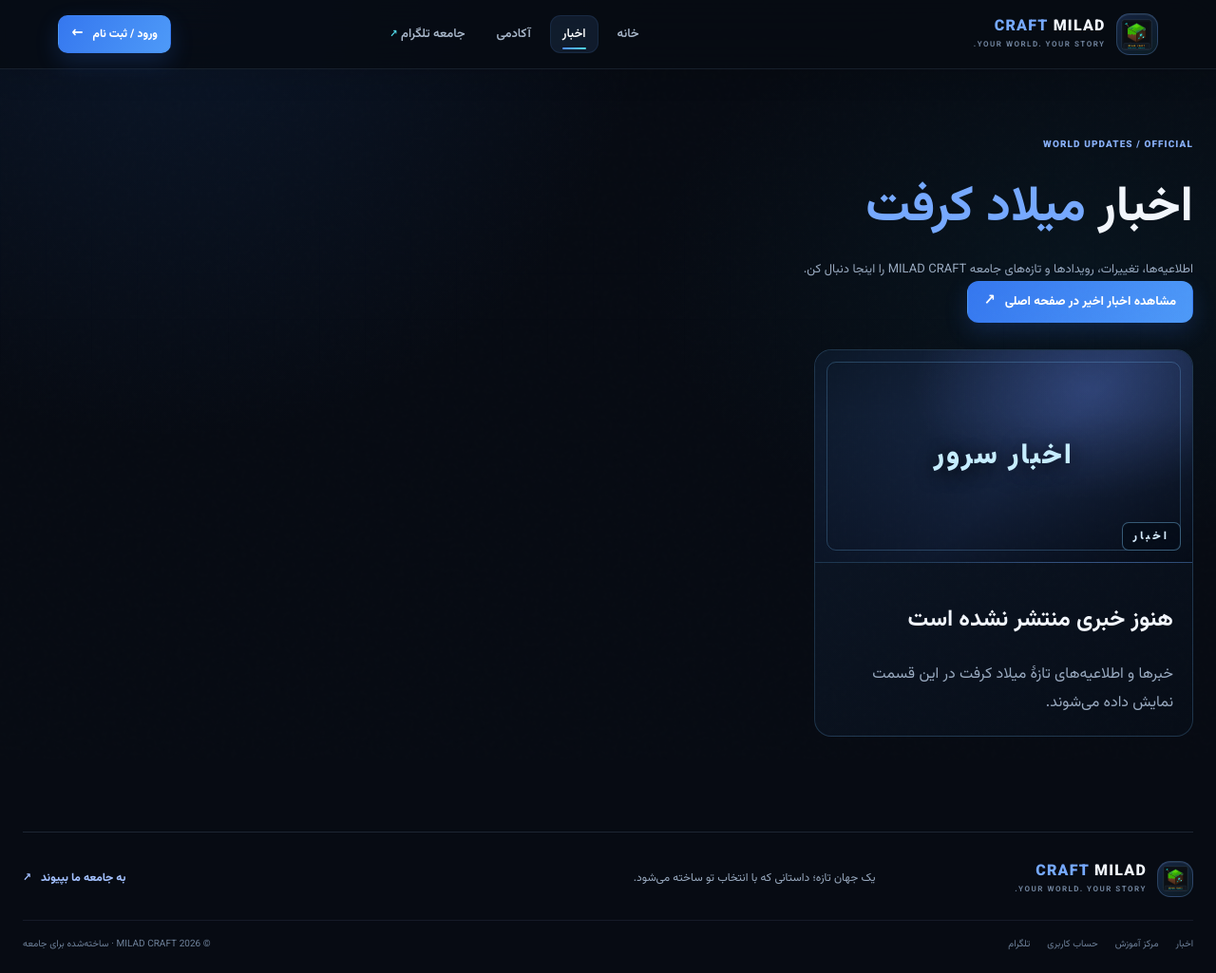
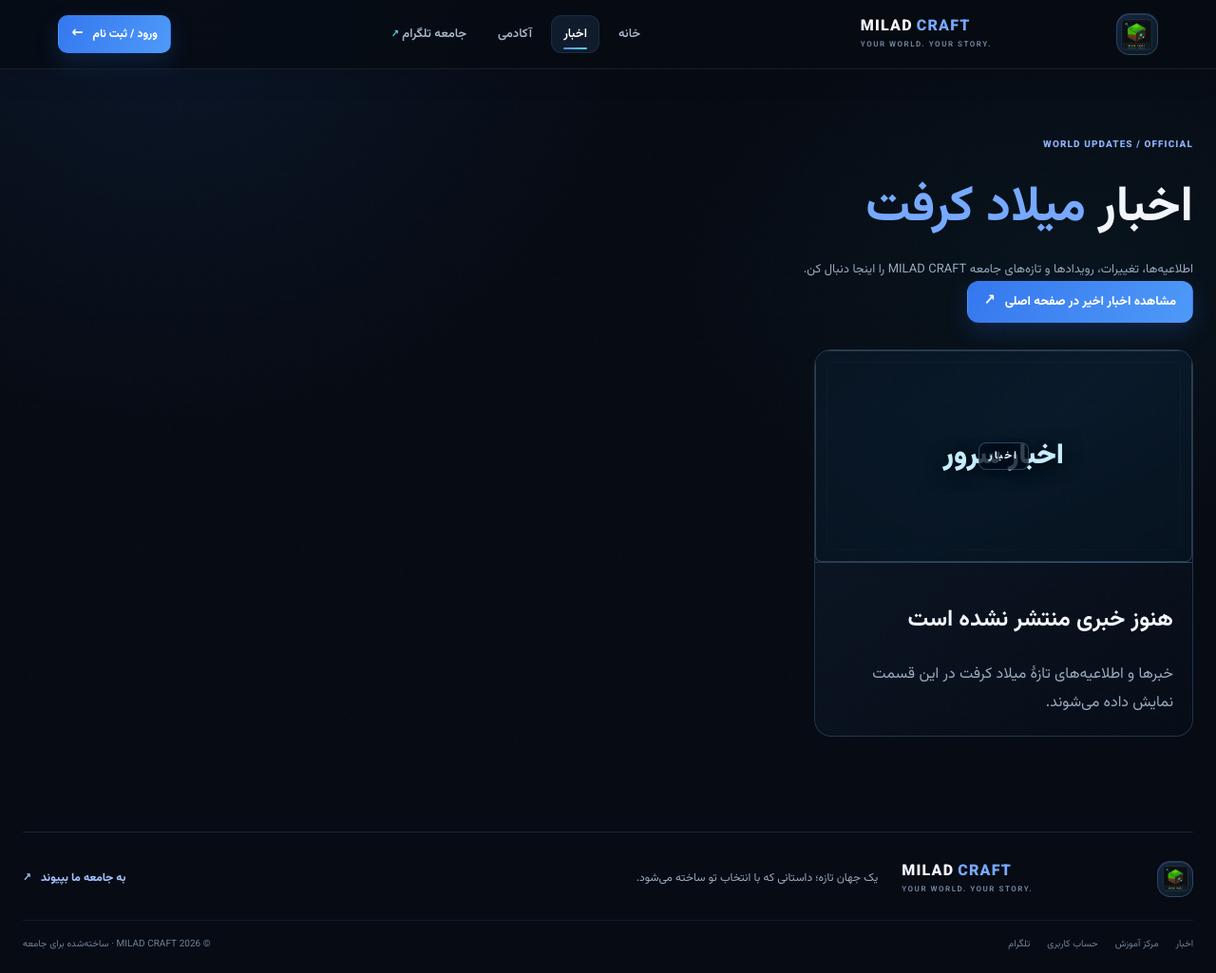
Before and after one commit to Railway206040/Miladcraft-website, a Flask app: page /news in a window 1280 px wide. Shown: the whole page at 95% size. Run offline with Flask 3, Linux system fonts and the light colour scheme; data comes from the database, SQL or seed files in the repository; data that the repository does not hold is empty.

Commit message:
Fix brand order and unify news covers
* Fix MILAD CRAFT word order in header and footer

* Remove empty MC badges from homepage

* Match news default cover to homepage design

* Remove empty MC mark from account showcase

* Remove empty MC mark from account showcase

* Unify homepage and news covers and fix brand word order

```diff
--- a/static/style.css
+++ b/static/style.css
@@ -518,3 +518,16 @@
 @media(max-width:380px){.brand-mark-wrap{flex-basis:32px!important;width:32px!important;height:32px!important}.brand-mark{width:26px!important;height:26px!important}.brand-name{font-size:11px!important}.brand-name small{font-size:6px!important}.login-showcase,.register-showcase{min-height:265px!important}.login-showcase-copy,.register-showcase-copy{right:13px!important;left:13px!important;bottom:14px!important}.login-showcase-copy h2,.register-showcase-copy h2{font-size:25px!important}}
 
 @media(max-width:760px){.login-showcase-stats,.register-world-stats{display:none!important}.login-showcase-copy .eyebrow,.register-showcase-copy .eyebrow{display:block;font-size:9px;line-height:1.7;margin-bottom:5px}.login-showcase-copy h2,.register-showcase-copy h2{margin:5px 0!important}.login-showcase-copy p,.register-showcase-copy p{max-width:100%;overflow-wrap:anywhere}.login-showcase-top .register-status,.register-showcase-top .register-status{max-width:75%;font-size:8px;line-height:1.6;overflow-wrap:anywhere}}
+
+/* Final brand order and shared homepage/news cover treatment */
+.brand-name{display:flex!important;flex-direction:row!important;direction:ltr!important;align-items:baseline;white-space:nowrap;column-gap:4px}
+.brand-name>span{display:inline!important;direction:ltr!important}
+.brand-name small{direction:ltr!important;text-align:left}
+.brand-mark-wrap{direction:ltr}
+.mc-art-badge,.register-mark{display:none!important}
+.mc-academy-image-label b{display:none!important}
+.article-grid .article-cover.mc-news-image{display:flex;width:100%;aspect-ratio:16/9;height:auto;min-height:0;overflow:hidden;position:relative;border-radius:0}
+.article-grid .article-cover.mc-news-image>img{position:absolute;inset:0;width:100%;height:100%;object-fit:cover}
+.article-grid .article-cover.mc-news-image .mc-cover-brand{position:relative;inset:auto;z-index:2;display:grid;place-items:center;width:100%;height:100%;padding:18px;text-align:center;color:#c6edff;font-size:clamp(18px,3vw,30px);font-weight:900;line-height:1.5}
+.article-grid .article-cover.mc-news-image>span:not(.mc-cover-brand){position:absolute;right:12px;bottom:12px;z-index:3;inset:auto;display:block;padding:5px 10px;border:1px solid rgba(117,195,255,.32);border-radius:8px;background:rgba(7,15,28,.76);color:#dceeff;font-size:11px;line-height:1.6}
+@media(max-width:760px){.brand-name{font-size:clamp(12px,3.2vw,15px)!important}.brand-name small{flex-basis:100%;white-space:normal}.article-grid .article-cover.mc-news-image .mc-cover-brand{font-size:clamp(18px,5vw,25px)}}
--- a/templates/account_login.html
+++ b/templates/account_login.html
@@ -7,7 +7,7 @@
     <aside class="login-showcase">
       <img class="login-world-image" src="{{ site_images.get('hero_image') or url_for('static', filename='images/minecraft-world.svg') }}" alt="چشم‌انداز MILAD CRAFT" onerror="this.onerror=null;this.src='{{ url_for('static', filename='images/minecraft-world.svg') }}';">
       <div class="login-showcase-shade"></div>
-      <div class="login-showcase-top"><span class="register-mark">MC</span><span class="register-status"><i></i> MILAD CRAFT NETWORK</span></div>
+      <div class="login-showcase-top"><span class="register-status"><i></i> MILAD CRAFT NETWORK</span></div>
       <div class="login-showcase-copy"><span class="eyebrow">WELCOME BACK / PLAYER</span><h2>ماجراجویی‌ات<br><span>ادامه دارد.</span></h2><p>با حساب خودت برگرد؛ دنیای Minecraft و جامعه MILAD CRAFT منتظر توست.</p><div class="login-showcase-stats"><span><b>{{ server_version }}</b><small>نسخه سرور</small></span><span><b>ROLE PLAY</b><small>حالت بازی</small></span></div></div>
       <div class="login-floating-chip"><span class="register-chip-dot"></span><div><b>یک حساب، همه‌جا</b><small>پروفایل · اخبار · ابزار کارکنان</small></div></div>
     </aside>
--- a/templates/account_register.html
+++ b/templates/account_register.html
@@ -7,7 +7,7 @@
     <aside class="register-showcase">
       <img class="register-world-image" src="{{ site_images.get('hero_image') or url_for('static', filename='images/minecraft-world.svg') }}" alt="دنیای MILAD CRAFT" onerror="this.onerror=null;this.src='{{ url_for('static', filename='images/minecraft-world.svg') }}';">
       <div class="register-showcase-shade"></div>
-      <div class="register-showcase-top"><span class="register-mark">MC</span><span class="register-status"><i></i> YOUR ADVENTURE STARTS HERE</span></div>
+      <div class="register-showcase-top"><span class="register-status"><i></i> YOUR ADVENTURE STARTS HERE</span></div>
       <div class="register-showcase-copy"><span class="eyebrow">MILAD CRAFT · ROLEPLAY</span><h2>دنیای تو.<br><span>داستان تو.</span></h2><p>حساب خودت را بساز و وارد جامعه MILAD CRAFT شو.</p><div class="register-world-stats"><span><b>1.21.11</b><small>نسخه پیشنهادی</small></span><span><b>ROLE PLAY</b><small>حالت اصلی سرور</small></span></div></div>
       <div class="register-floating-chip"><span class="register-chip-dot"></span><div><b>یک حساب، همه‌جا</b><small>پروفایل · اخبار · جامعه</small></div></div>
     </aside>
--- a/templates/base.html
+++ b/templates/base.html
@@ -17,7 +17,7 @@
   <header class="site-header">
     <a class="brand" href="{{ url_for('index') }}" aria-label="صفحه اصلی MILAD CRAFT">
       <span class="brand-mark-wrap"><img src="{{ site_images.get('site_logo') or url_for('static', filename='logo.svg') }}" alt="" class="brand-mark"></span>
-      <span class="brand-name">MILAD<span>CRAFT</span><small>YOUR WORLD. YOUR STORY.</small></span>
+      <span class="brand-name">MILAD<span> CRAFT</span><small>YOUR WORLD. YOUR STORY.</small></span>
     </a>
     <button class="mobile-nav-toggle" type="button" aria-label="باز کردن منو" aria-expanded="false" onclick="document.body.classList.toggle('nav-open');this.setAttribute('aria-expanded',document.body.classList.contains('nav-open'))"><span></span><span></span><span></span></button>
     <nav class="site-nav" aria-label="ناوبری اصلی">
@@ -40,7 +40,7 @@
   <main class="page-shell">{% block content %}{% endblock %}</main>
   <footer class="site-footer">
     <div class="footer-main">
-      <a class="brand brand-footer" href="{{ url_for('index') }}"><span class="brand-mark-wrap"><img src="{{ site_images.get('site_logo') or url_for('static', filename='logo.svg') }}" alt="" class="brand-mark"></span><span class="brand-name">MILAD<span>CRAFT</span><small>YOUR WORLD. YOUR STORY.</small></span></a>
+      <a class="brand brand-footer" href="{{ url_for('index') }}"><span class="brand-mark-wrap"><img src="{{ site_images.get('site_logo') or url_for('static', filename='logo.svg') }}" alt="" class="brand-mark"></span><span class="brand-name">MILAD<span> CRAFT</span><small>YOUR WORLD. YOUR STORY.</small></span></a>
       <p>یک جهان تازه؛ داستانی که با انتخاب تو ساخته می‌شود.</p>
       <a class="footer-server" href="{{ telegram_url }}" target="_blank" rel="noopener noreferrer">به جامعه ما بپیوند <span>↗</span></a>
     </div>
--- a/templates/index.html
+++ b/templates/index.html
@@ -16,7 +16,6 @@
   <div class="mc-hero-art">
     <img src="{{ site_images.get('hero_image') or url_for('static', filename='images/minecraft-world.svg') }}" alt="چشم‌انداز دنیای MILAD CRAFT" onerror="this.onerror=null;this.src='{{ url_for('static', filename='images/minecraft-world.svg') }}';">
     <div class="mc-art-gradient"></div>
-    <div class="mc-art-badge"><span class="mc-art-badge-icon">MC</span><span><b>MILAD CRAFT</b><small>YOUR WORLD. YOUR STORY.</small></span></div>
     <div class="mc-status-float"><span id="server-dot" class="mc-status-dot"></span><span><b id="server-state">در حال بررسی سرور…</b><small id="server-count">در حال دریافت وضعیت و تعداد بازیکنان</small></span></div>
     <span class="mc-art-corner">EST. ۱۴۰۳</span>
   </div>
@@ -69,7 +68,7 @@
 <section class="mc-academy-section mc-reveal" id="academy">
   <div class="mc-academy-visual">
     <img src="{{ site_images.get('gallery_image_2') or url_for('static', filename='images/minecraft-world.svg') }}" alt="آکادمی میلاد کرفت؛ فضای یادگیری Minecraft" loading="lazy" onerror="this.onerror=null;this.src='{{ url_for('static', filename='images/minecraft-world.svg') }}';">
-    <span class="mc-academy-image-label"><b>MC</b><span>LEARN · BUILD · PLAY</span></span>
+    <span class="mc-academy-image-label"><span>LEARN · BUILD · PLAY</span></span>
   </div>
   <div class="mc-academy-copy">
     <span class="mc-section-label">MILAD CRAFT ACADEMY</span>
--- a/templates/news.html
+++ b/templates/news.html
@@ -1,3 +1,3 @@
 {% extends "base.html" %}
 {% block title %}اخبار سرور | MILAD CRAFT{% endblock %}
-{% block content %}<section class="page-intro"><span class="eyebrow">WORLD UPDATES / OFFICIAL</span><h1>اخبار <span>میلاد کرفت</span></h1><p>اطلاعیه‌ها، تغییرات، رویدادها و تازه‌های جامعه MILAD CRAFT را اینجا دنبال کن.</p><a class="button button-primary" href="{{ url_for('index') }}#news">مشاهده اخبار اخیر در صفحه اصلی <span class="button-arrow">↗</span></a></section><section class="article-grid">{% for item in news_items %}<article class="article-card"><a class="article-cover {% if not item['cover_url'] %}article-cover-empty category-cover-news{% endif %}" href="{{ url_for('news_detail',news_id=item['id']) }}">{% if item['cover_url'] %}<img src="{{ item['cover_url'] }}" alt="">{% else %}<span>MILAD CRAFT</span>{% endif %}<b>اخبار</b></a><div class="article-card-body"><small>{{ item['author'] }} · {{ item['created_at'][:10] }}</small><h2><a href="{{ url_for('news_detail',news_id=item['id']) }}">{{ item['title'] }}</a></h2><p>{{ item['summary'] }}</p><a class="text-link" href="{{ url_for('news_detail',news_id=item['id']) }}">مشاهده خبر <span>←</span></a></div></article>{% else %}<article class="empty-state-cover"><div class="article-cover article-cover-empty category-cover-news"><span>اخبار سرور</span><b>اخبار</b></div><div class="empty-state-copy"><h2>هنوز خبری منتشر نشده است</h2><p>خبرها و اطلاعیه‌های تازهٔ میلاد کرفت در این قسمت نمایش داده می‌شوند.</p></div></article>{% endfor %}</section>{% endblock %}
+{% block content %}<section class="page-intro"><span class="eyebrow">WORLD UPDATES / OFFICIAL</span><h1>اخبار <span>میلاد کرفت</span></h1><p>اطلاعیه‌ها، تغییرات، رویدادها و تازه‌های جامعه MILAD CRAFT را اینجا دنبال کن.</p><a class="button button-primary" href="{{ url_for('index') }}#news">مشاهده اخبار اخیر در صفحه اصلی <span class="button-arrow">↗</span></a></section><section class="article-grid">{% for item in news_items %}<article class="article-card"><a class="article-cover mc-news-image {% if not item['cover_url'] %}mc-cover-fallback mc-cover-news{% endif %}" href="{{ url_for('news_detail',news_id=item['id']) }}">{% if item['cover_url'] %}<img src="{{ item['cover_url'] }}" alt="">{% else %}<span class="mc-cover-brand">اخبار سرور</span>{% endif %}<span>اخبار</span></a><div class="article-card-body"><small>{{ item['author'] }} · {{ item['created_at'][:10] }}</small><h2><a href="{{ url_for('news_detail',news_id=item['id']) }}">{{ item['title'] }}</a></h2><p>{{ item['summary'] }}</p><a class="text-link" href="{{ url_for('news_detail',news_id=item['id']) }}">مشاهده خبر <span>←</span></a></div></article>{% else %}<article class="empty-state-cover"><div class="article-cover mc-news-image mc-cover-fallback mc-cover-news"><span class="mc-cover-brand">اخبار سرور</span><span>اخبار</span></div><div class="empty-state-copy"><h2>هنوز خبری منتشر نشده است</h2><p>خبرها و اطلاعیه‌های تازهٔ میلاد کرفت در این قسمت نمایش داده می‌شوند.</p></div></article>{% endfor %}</section>{% endblock %}
```
